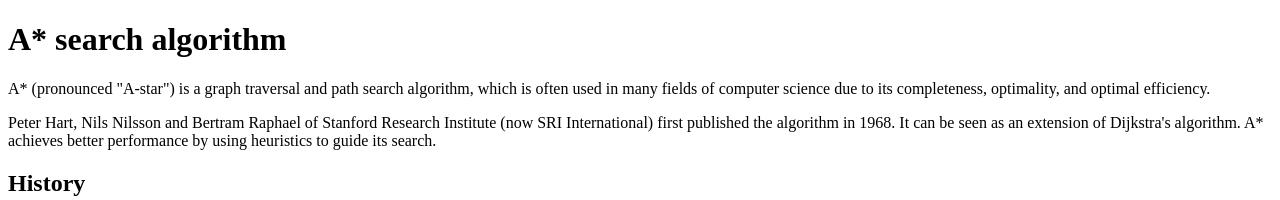
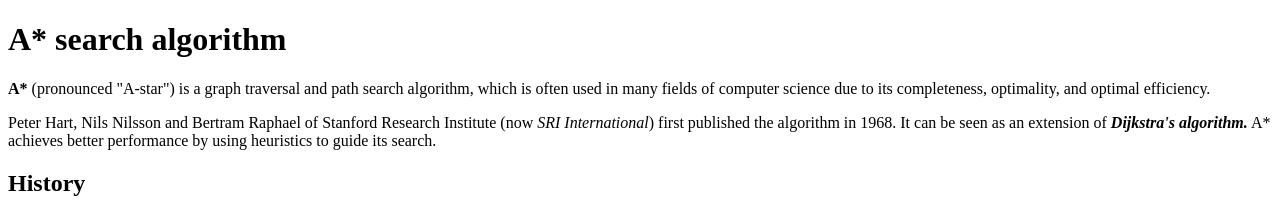
Before and after one commit to BenCreating/sample_website, a plain HTML site: page index.html in a window 1280 px wide. Shown: the top 200 px of the page. Drawn offline with Linux system fonts and the light colour scheme.

Commit message:
Added some text formatting

```diff
--- a/index.html
+++ b/index.html
@@ -6,9 +6,9 @@
   </head>
   <body>
     <h1>A* search algorithm</h1>
-    <p>A* (pronounced "A-star") is a graph traversal and path search algorithm, which is often used in many fields of computer science due to its completeness, optimality, and optimal efficiency.</p>
+    <p><strong>A*</strong> (pronounced "A-star") is a graph traversal and path search algorithm, which is often used in many fields of computer science due to its completeness, optimality, and optimal efficiency.</p>
 
-    <p>Peter Hart, Nils Nilsson and Bertram Raphael of Stanford Research Institute (now SRI International) first published the algorithm in 1968. It can be seen as an extension of Dijkstra's algorithm. A* achieves better performance by using heuristics to guide its search.</p>
+    <p>Peter Hart, Nils Nilsson and Bertram Raphael of </em>Stanford Research Institute</em> (now <em>SRI International</em>) first published the algorithm in 1968. It can be seen as an extension of <em><strong>Dijkstra's algorithm.</strong></em> A* achieves better performance by using heuristics to guide its search.</p>
 
     <h2>History</h2>
     <p>A* was created as part of the Shakey project, which had the aim of building a mobile robot that could plan its own actions. Nils Nilsson originally proposed using the Graph Traverser algorithm for Shakey's path planning. Graph Traverser is guided by a heuristic function h(n), the estimated distance from node n to the goal node: it entirely ignores g(n), the distance from the start node to n. Bertram Raphael suggested using the sum, g(n) + h(n). Peter Hart invented the concepts we now call admissibility and consistency of heuristic functions. A* was originally designed for finding least-cost paths when the cost of a path is the sum of its costs, but it has been shown that A* can be used to find optimal paths for any problem satisfying the conditions of a cost algebra.</p>
```
